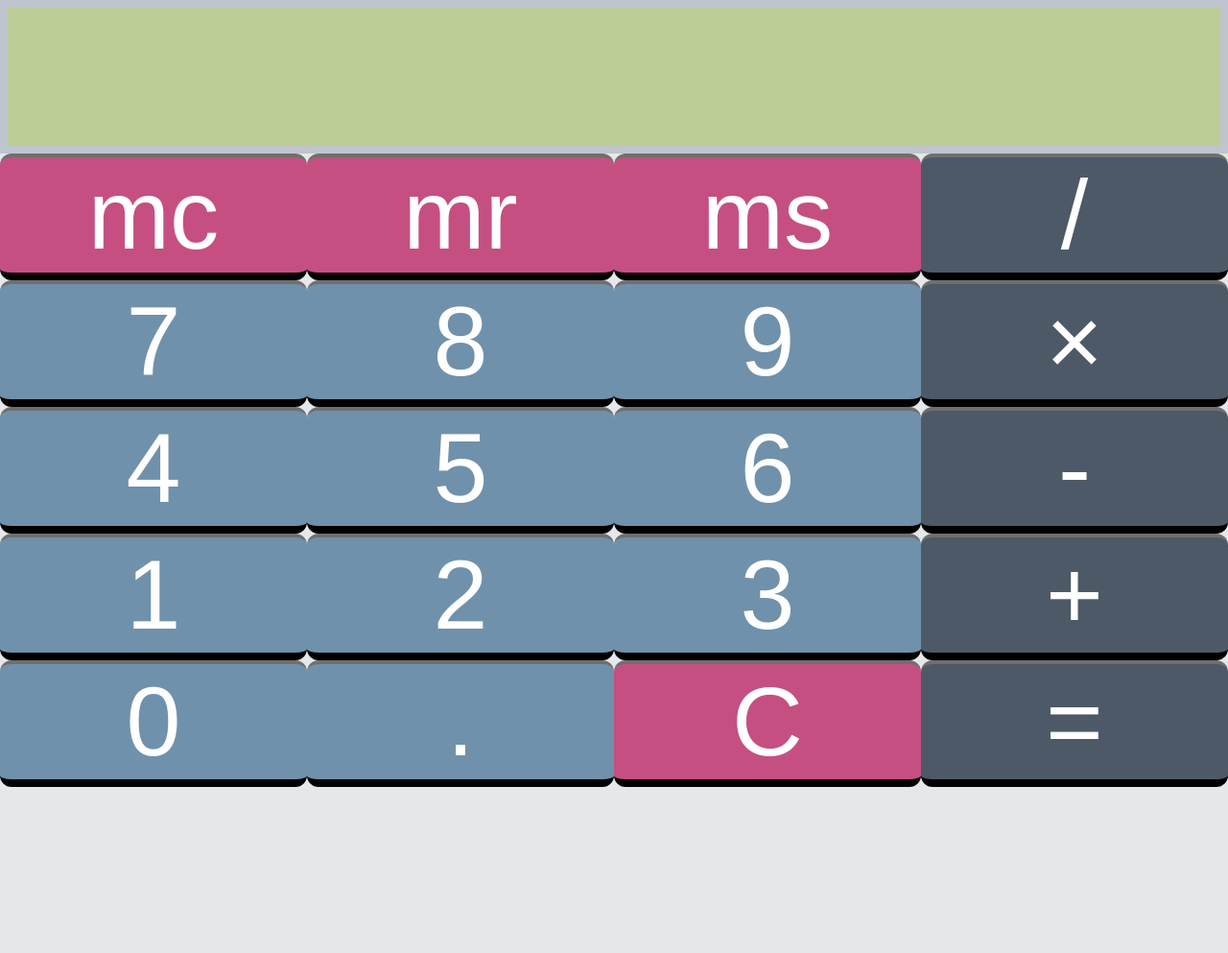
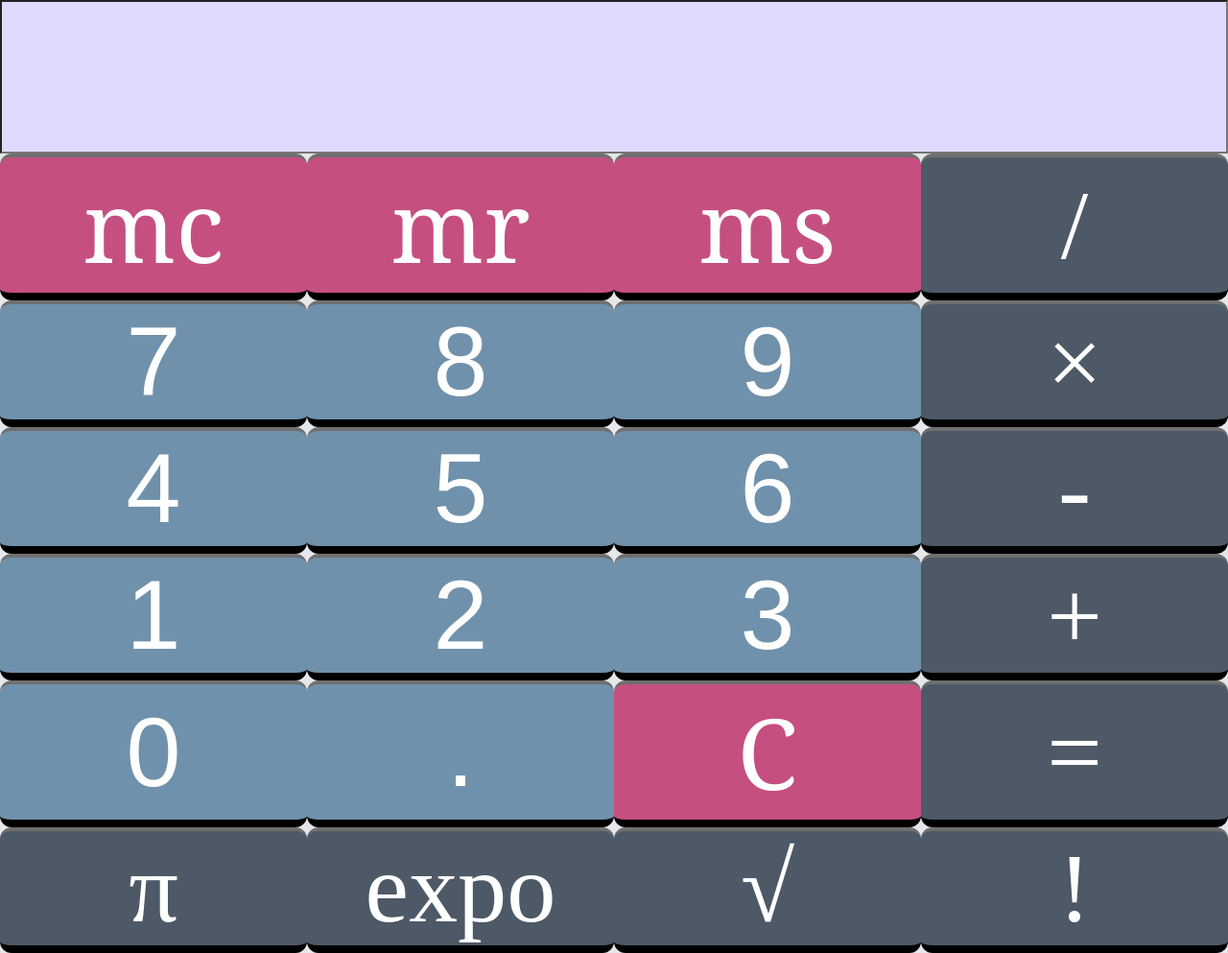
Before and after one commit to Deadseye40/calculator, a plain HTML site: page index.html in a window 1280 px wide. Shown: the whole page at 96% size. Before the commit the page ends 820 px from the top, so only its background shows below. Drawn offline with Linux system fonts and the light colour scheme.

Commit message:
calculator v 2

```diff
--- a/SW.JS
+++ b/SW.JS
@@ -1,4 +1,4 @@
-const CACHE_NAME = 'v1.1.1';
+const CACHE_NAME = 'v2';
 
 var urlsToCache = [
 	'index.html',
--- a/assets/css/style.css
+++ b/assets/css/style.css
@@ -19,10 +19,10 @@ body {
 	height: 20vh;
 	width: 100%;
 	color: black;
-	background-color: #bccd95;
+	background-color: #DFDAFF;
 	font-size: 8vw;
 	text-align: right;
-	border: 8px solid #bfc4ce;
+	border: 8px solid #F1EFFF
 	padding: 0px;
 }
 
@@ -52,12 +52,14 @@ body {
 	background-color: #c64f81;
 	border-bottom: black 8px solid;
 	border-top: 4px #6f6f6f solid;
+	font-family: Georgia;
 }
 .button.operator {
 	color: white;
 	background-color: #4d5966;
 	border-bottom: black 8px solid;
 	border-top: 4px #6f6f6f solid;
+	font-family: serif;
 }
 .button.number {
 	color: white;
--- a/assets/js/calculator.js
+++ b/assets/js/calculator.js
@@ -81,5 +81,25 @@ var Calculator = {
 		setTimeout(function() {
 			document.getElementById("d").value = temp;
 		}, 1000);
-	}
+	},
+	sqrt: function() {
+		// get value of the display
+		this.e();
+		var display = document.getElementById("d").value;
+		// search or split it to find the last number
+		var answer = Math.sqrt(display)
+		this.display(answer);
+
+	},
+	fac: function() {
+		var display = document.getElementById("d").value;
+	  if (display < 0)
+	  return -1;
+	  else if (display == 0)
+	  return 1;
+	  else {
+	    this.display(display * factorial(display-1))
+
+	  }
 }
+}
--- a/index.html
+++ b/index.html
@@ -19,27 +19,13 @@ content="default">
 <link rel="apple-touch-icon" sizes="180x180" href="touch-icons/touchicon-iphone-retina.png">
 <link rel="apple-touch-icon" sizes="167x167" href="touch-icons/touchicon-ipad-retina.png">
 <!--Splash Screens-->
-<link href="splashscreens/iphone5_splash.png" media="(device-width:
-320px) and (device-height: 568px) and (-webkit-device-pixel-ratio:
-2)" rel="apple-touch-startup-image" />
-<link href="splashscreens/iphone6_splash.png" media="(device-width:
-375px) and (device-height: 667px) and (-webkit-device-pixel-ratio:
-2)" rel="apple-touch-startup-image" />
-<link href="splashscreens/iphoneplus_splash.png" media="(devicewidth:
-621px) and (device-height: 1104px) and (-webkit-device-pixelratio:
-3)" rel="apple-touch-startup-image" />
-<link href="splashscreens/iphonex_splash.png" media="(device-width:
-375px) and (device-height: 812px) and (-webkit-device-pixel-ratio:
-3)" rel="apple-touch-startup-image" />
-<link href="splashscreens/ipad_splash.png" media="(device-width:
-768px) and (device-height: 1024px) and (-webkit-device-pixel-ratio:
-2)" rel="apple-touch-startup-image" />
-<link href="splashscreens/ipadpro1_splash.png" media="(device-width:
-834px) and (device-height: 1112px) and (-webkit-device-pixel-ratio:
-2)" rel="apple-touch-startup-image" />
-<link href="splashscreens/ipadpro2_splash.png" media="(device-width:
-1024px) and (device-height: 1366px) and (-webkit-device-pixel-ratio:
-2)" rel="apple-touch-startup-image" />
+<link href="splashscreens/iphone5_splash.png" media="(device-width:320px) and (device-height: 568px) and (-webkit-device-pixel-ratio:2)" rel="apple-touch-startup-image" />
+<link href="splashscreens/iphone6_splash.png" media="(device-width:375px) and (device-height: 667px) and (-webkit-device-pixel-ratio:2)" rel="apple-touch-startup-image" />
+<link href="splashscreens/iphoneplus_splash.png" media="(devicewidth:621px) and (device-height: 1104px) and (-webkit-device-pixelratio:3)" rel="apple-touch-startup-image" />
+<link href="splashscreens/iphonex_splash.png" media="(device-width:375px) and (device-height: 812px) and (-webkit-device-pixel-ratio:3)" rel="apple-touch-startup-image" />
+<link href="splashscreens/ipad_splash.png" media="(device-width:768px) and (device-height: 1024px) and (-webkit-device-pixel-ratio:2)" rel="apple-touch-startup-image" />
+<link href="splashscreens/ipadpro1_splash.png" media="(device-width:834px) and (device-height: 1112px) and (-webkit-device-pixel-ratio:2)" rel="apple-touch-startup-image" />
+<link href="splashscreens/ipadpro2_splash.png" media="(device-width:1024px) and (device-height: 1366px) and (-webkit-device-pixel-ratio:2)" rel="apple-touch-startup-image" />
 <link rel="manifest" href="manifest.json">
 
 </head>
@@ -66,7 +52,11 @@ content="default">
 		<button class="button number" onclick="Calculator.type('0')">0</button>
 		<button class="button number" onclick="Calculator.type('.')">.</button>
 		<button class="button function" onclick="Calculator.display('')">C</button>
-		<button class="button operator" onclick="Calculator.e()">=</button>
+		<button class="button operator" onclick="Calculator.e();">=</button>
+		<button class="button operator" onclick="Calculator.type('Math.PI')">π</button>
+		<button class="button operator" onclick="Calculator.type('**');">expo</button>
+		<button class="button operator" onclick="Calculator.sqrt();"> √ </button>
+		<button class="button operator" onclick="Calculator.fac();">!</button>
 	</div>
 
 	<script>
```
Also changed, not shown: manifest.json.
